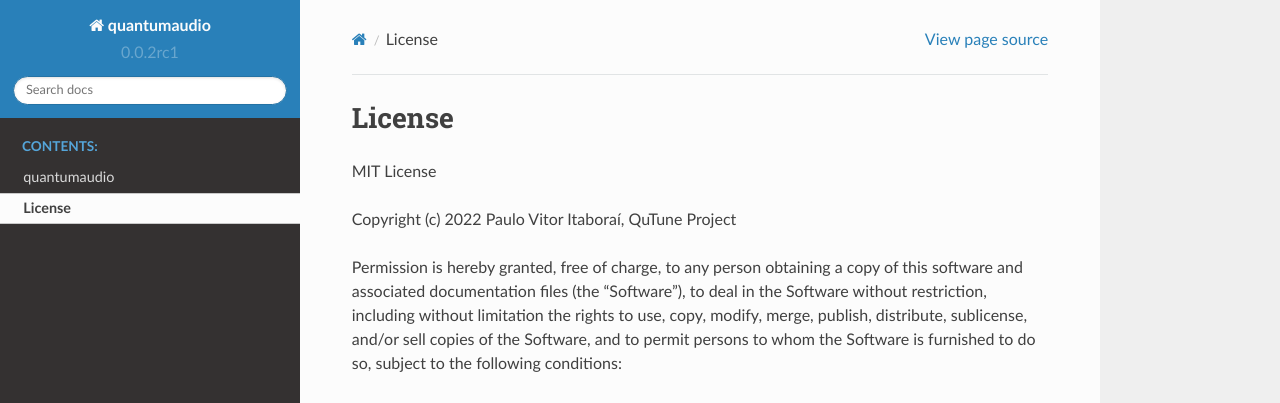
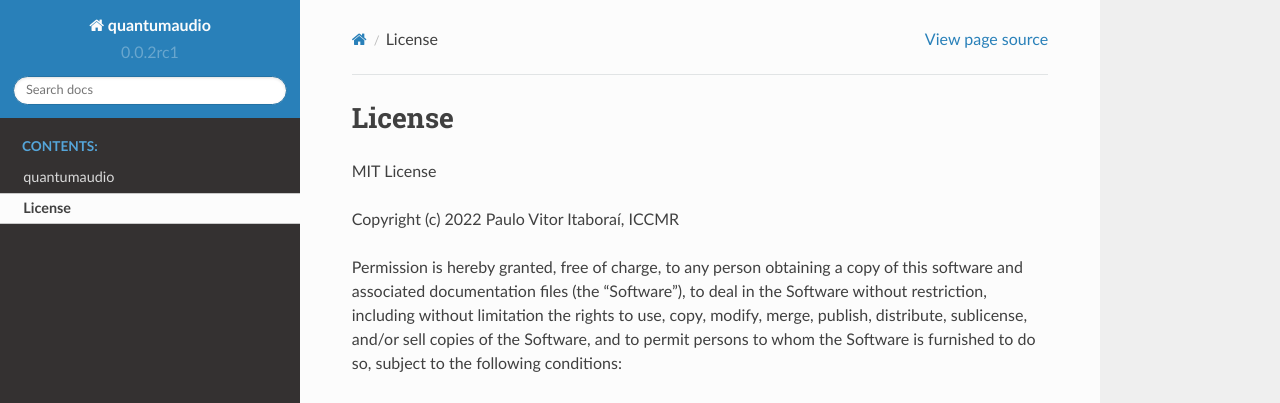
Before and after one commit to iccmr-quantum/quantumaudio, a Sphinx documentation site: the page built from docs/license.rst, in a window 1280 px wide. Shown: the top 403 px of the page. Built offline with Sphinx 7.4.7 and the Read the Docs theme 2.0.0, drawn with Linux system fonts in a browser that asks for light colours.

Commit message:
Update license

```diff
--- a/docs/license.rst
+++ b/docs/license.rst
@@ -3,7 +3,7 @@
 
 MIT License
 
-Copyright (c) 2022 Paulo Vitor Itaboraí, QuTune Project
+Copyright (c) 2022 Paulo Vitor Itaboraí, ICCMR
 
 Permission is hereby granted, free of charge, to any person obtaining a copy
 of this software and associated documentation files (the "Software"), to deal
```
Also changed, not shown: 1 other file.
